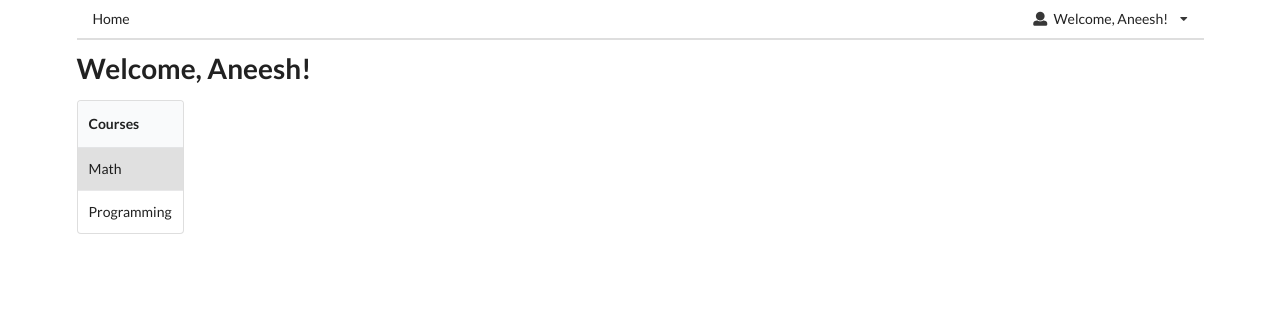
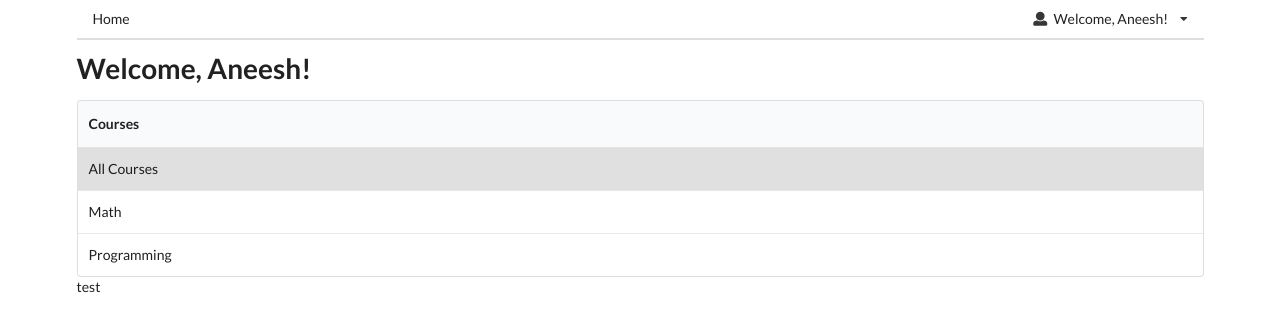
Before and after one commit to MLH-Sprint-1/mlh-sprint-1, a React (Create React App) app in the folder client/: page / in a window 1280 px wide. Shown: the top 330 px of the page. Built offline with nearby package versions, Linux system fonts and the light colour scheme.

Commit message:
Add Question Group PlaceHolder

```diff
--- a/client/src/components/Content/Course.js
+++ b/client/src/components/Content/Course.js
@@ -16,7 +16,7 @@ const Course = ({ courseList, courseSelected, selectCourse }) => {
     })
     return (
         <div>
-            <table className="ui collapsing celled table">
+            <table className="ui table">
                 <thead>
                     <tr>
                         <th>
--- /dev/null
+++ b/client/src/components/Content/QuestionGroup.js
@@ -0,0 +1,12 @@
+import React from 'react';
+
+const QuestionGroup = ({ groupList, groupSelected, selectGroup }) => {
+    return (
+        <div>
+            test
+        </div>
+    );
+};
+
+
+export default QuestionGroup;
--- a/client/src/components/Content/User.js
+++ b/client/src/components/Content/User.js
@@ -1,20 +1,30 @@
 import React, { useState } from 'react';
 import Course from './Course';
+import QuestionGroup from './QuestionGroup';
 
 const User = () => {
 
     // state for courses
-    const courses = ['Math', 'Programming'];
+    const courses = ['All Courses', 'Math', 'Programming'];
     const [courseSelected, setCourseSelected] = useState(courses[0]);
     // function to select course
     const selectCourse = (course) => {
         setCourseSelected(course);
     };
 
+    // state for question groups
+    const questionGroups = ["All Questions", "Questions I've Asked", "Questions I've Ansered"];
+    const [questionGroupSelected, setQuestionGroupSelected] = useState(questionGroups[0]);
+    // function to select question group
+    const selectQuestionGroup = (questionGroup) => {
+        setQuestionGroupSelected(questionGroup);
+    };
+
     return (
         <div>
             <h1 className="ui header">Welcome, Aneesh!</h1>
             <Course courseList={courses} courseSelected={courseSelected} selectCourse={selectCourse} />
+            <QuestionGroup groupList={questionGroups} groupSelected={questionGroupSelected} selectGroup={selectQuestionGroup} />
         </div>
     );
 };
```
